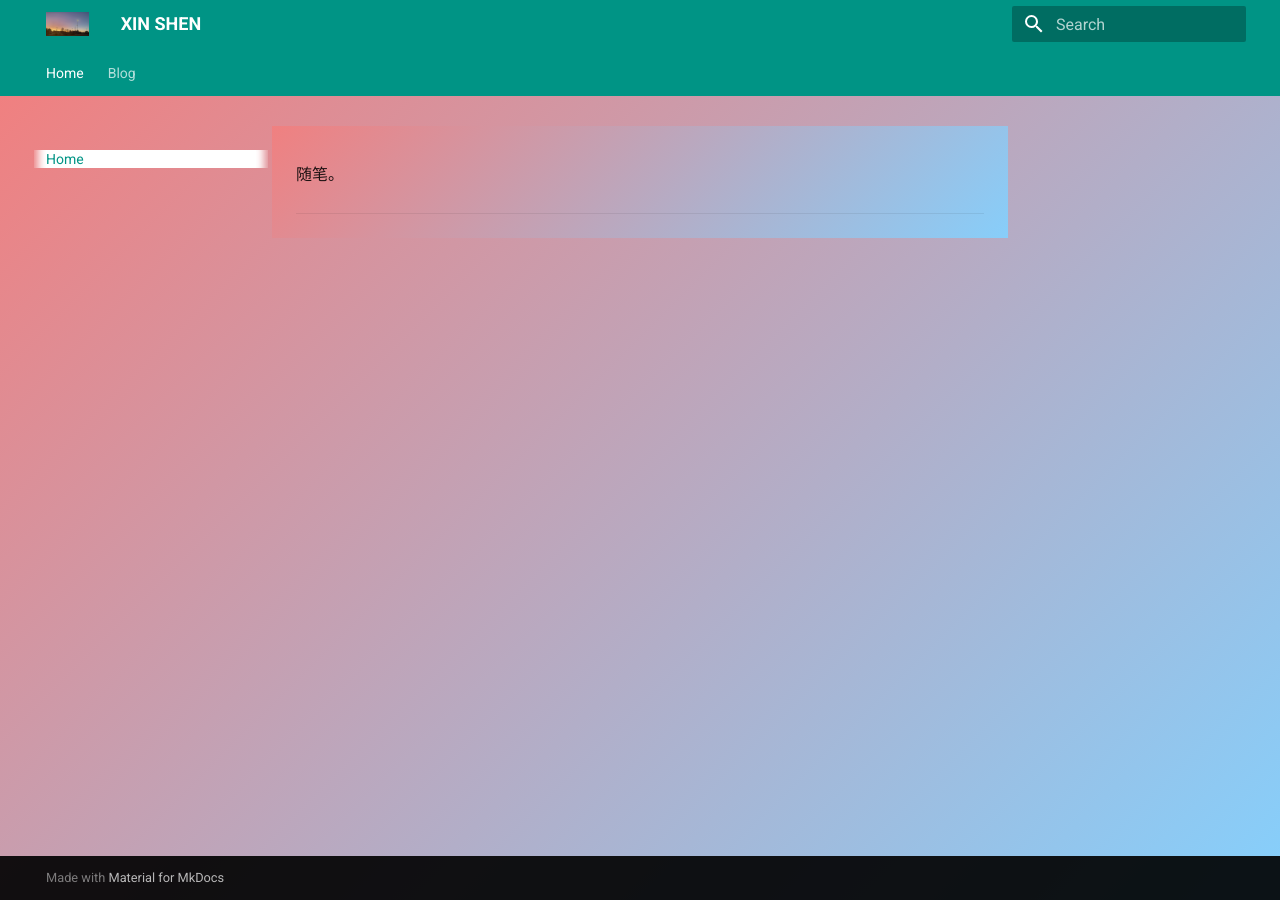
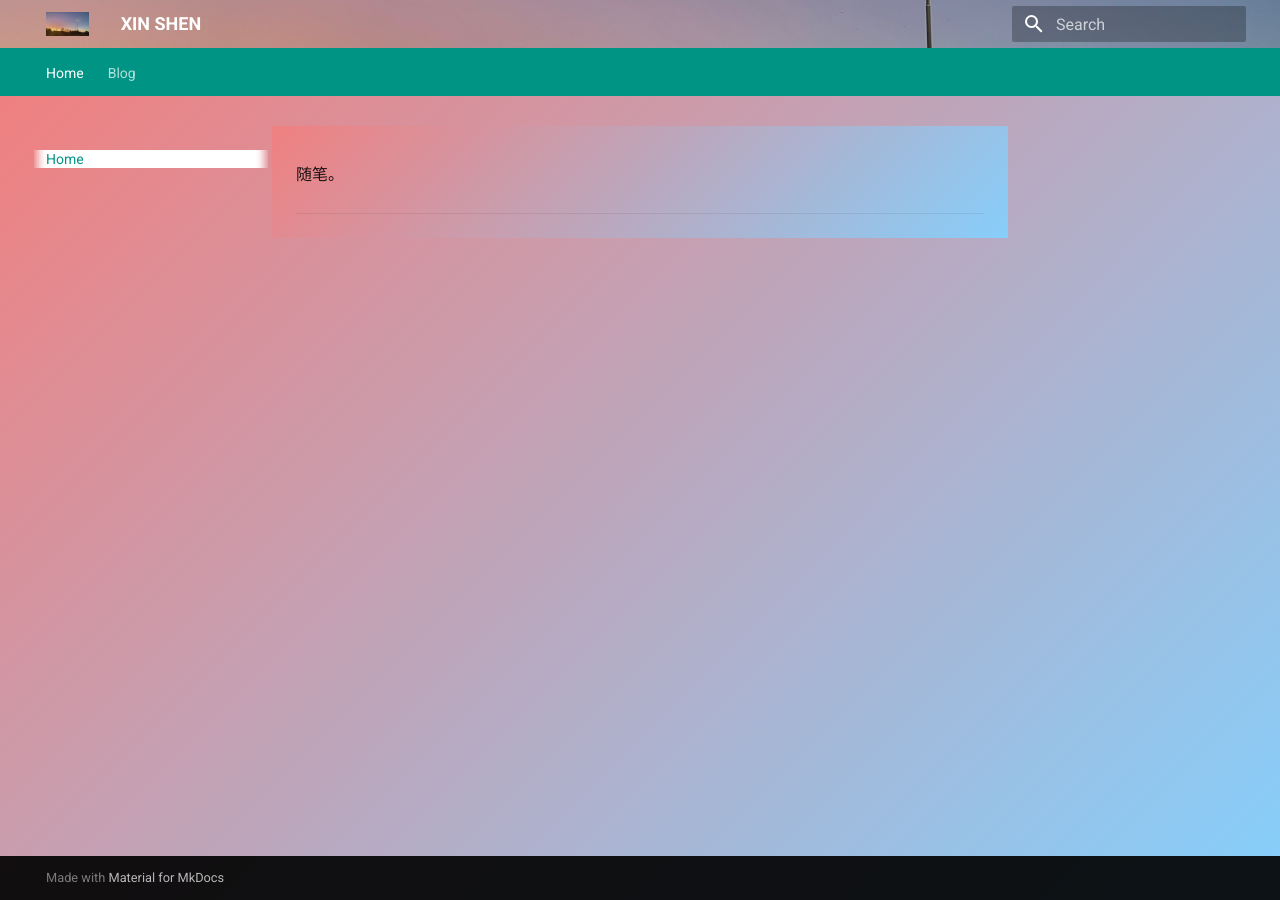
Before and after one commit to XINS3/WebXS, an MkDocs documentation site: the page built from docs/index.md, in a window 1280 px wide. Built offline with MkDocs 1.6.1 and Material for MkDocs 9.7.7, drawn with Linux system fonts in a browser that asks for light colours.

Commit message:
Update custom.css

```diff
--- a/docs/stylesheets/custom.css
+++ b/docs/stylesheets/custom.css
@@ -5,14 +5,14 @@
     display: flex;
     justify-content: center;
     align-items: center;
-    background-image: url('ele.png');
+    background-image: url('../ele.png');
     background-size: cover;
     background-position: center;
 }
 
 
 .md-header {
-    background-image: url('ele.png');
+    background-image: url('../ele.png');
     background-repeat: no-repeat;
     background-position: center;
     background-size: cover;
```
